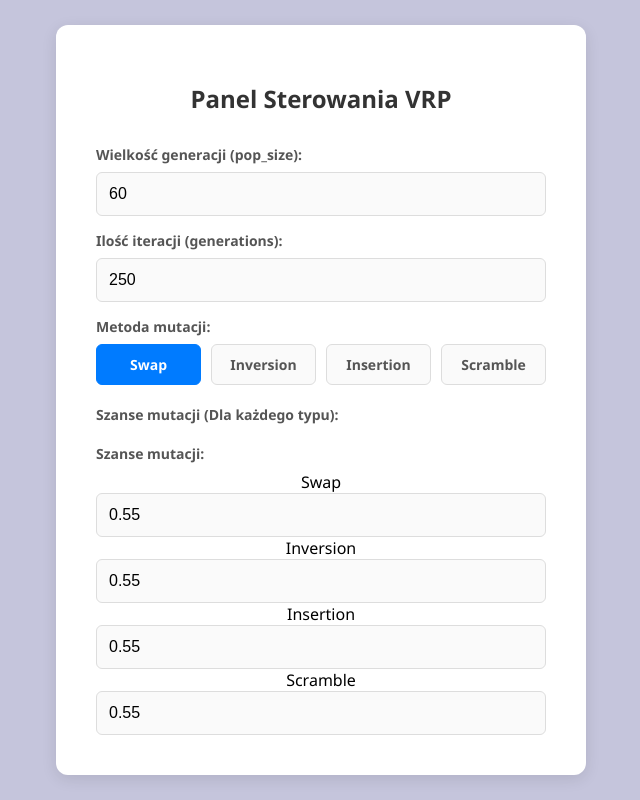
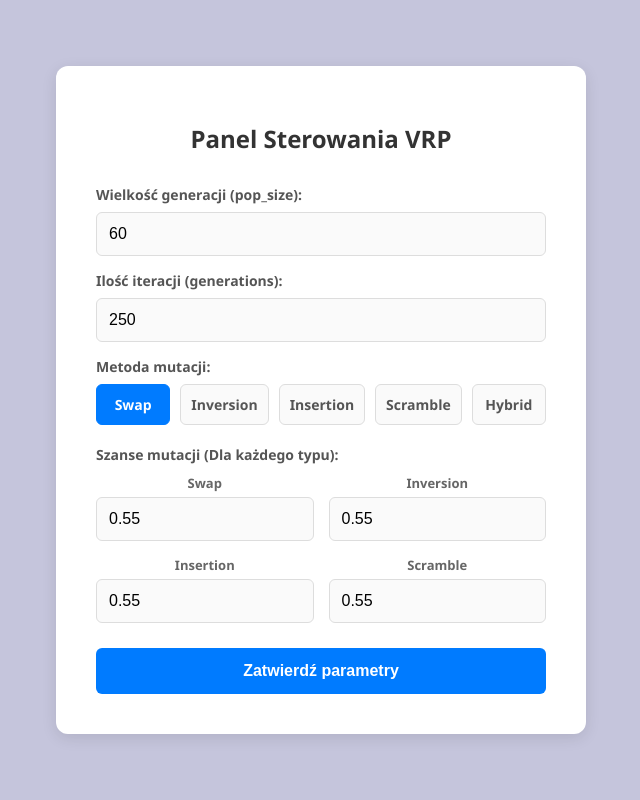
Before and after one commit to pawelrewilak/vrp-genetic-optimizer, a Flask app: page / in a window 1280 px wide. Shown: the whole page, without its empty margins (319-959 px from the left). Run offline with Flask 3, Linux system fonts and the light colour scheme.

Commit message:
Refactor mutation rate input layout and add hybrid mutation option

```diff
--- a/templates/index.html
+++ b/templates/index.html
@@ -107,6 +107,26 @@
             color: white;
             border-color: #007bff;
         }
+
+        .szanse-grid {
+            display: grid;
+            grid-template-columns: 1fr 1fr;
+            gap: 15px;
+            margin-top: 10px;
+        }
+
+        .input-box {
+            display: flex;
+            flex-direction: column;
+        }
+
+        .small-label {
+            font-size: 13px;
+            color: #666;
+            margin-bottom: 5px;
+            font-weight: bold;
+            text-align: center;
+        }
     </style>
 
 </head>
@@ -135,36 +155,40 @@
 
             <input type="radio" id="m4" name="tryb_mutacji" value="scr">
             <label for="m4">Scramble</label>
+
+            <input type="radio" id="m5" name="tryb_mutacji" value="hybrid">
+            <label for="m5">Hybrid</label>
         </div>
+
         <label style="margin-top: 20px;">Szanse mutacji (Dla każdego typu):</label>
 
-    <label style="margin-top: 20px;">Szanse mutacji:</label>
+        <div class="szanse-grid">
 
-    <div class="siatka-mutacji">
-
-        <div class="maly-box" id="box_swap">
-            <span class="opis">Swap</span>
-            <input type="number" id="rate_swap" value="0.55" step="0.01">
+            <div class="input-box">
+                <span class="small-label">Swap</span>
+                <input type="number" id="mut_rate1" value="0.55" step="0.01">
             </div>
 
-        <div class="maly-box" id="box_inv">
-            <span class="opis">Inversion</span>
-            <input type="number" id="rate_inv" value="0.55" step="0.01">
+            <div class="input-box">
+                <span class="small-label">Inversion</span>
+                <input type="number" id="mut_rate2" value="0.55" step="0.01">
             </div>
 
-        <div class="maly-box" id="box_ins">
-            <span class="opis">Insertion</span>
-            <input type="number" id="rate_ins" value="0.55" step="0.01">
+            <div class="input-box">
+                <span class="small-label">Insertion</span>
+                <input type="number" id="mut_rate3" value="0.55" step="0.01">
             </div>
 
-        <div class="maly-box" id="box_scr">
-            <span class="opis">Scramble</span>
-            <input type="number" id="rate_scr" value="0.55" step="0.01">
+            <div class="input-box">
+                <span class="small-label">Scramble</span>
+                <input type="number" id="mut_rate4" value="0.55" step="0.01">
             </div>
 
         </div>
 
+        <button>Zatwierdź parametry</button>
 
+    </div>
 
 </body>
 </html>
```
Lines whose indentation alone changed are shown as unchanged.
